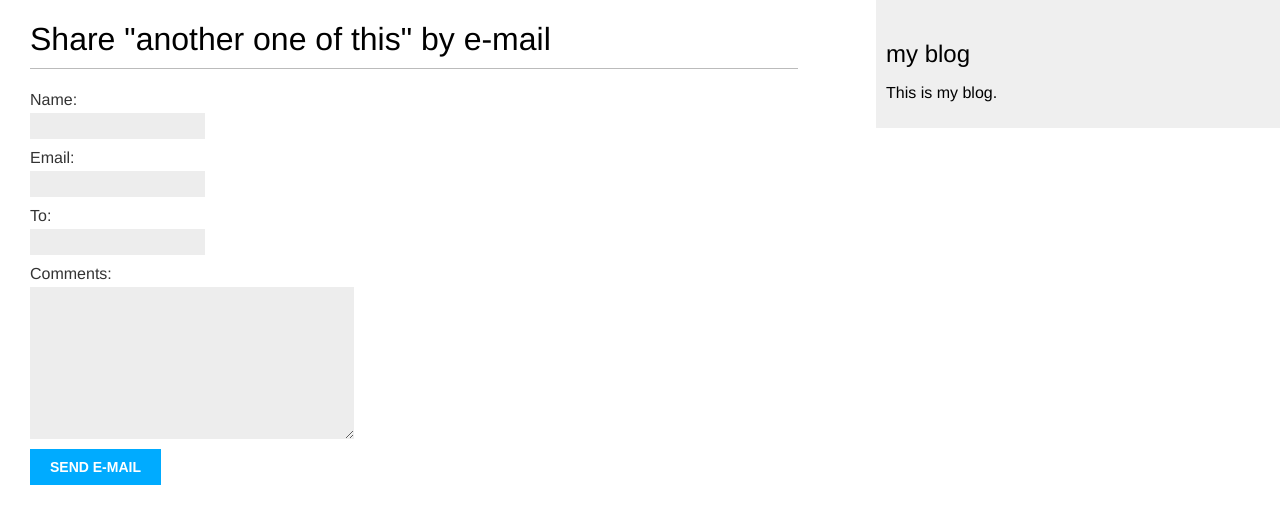
After one commit to DavidMares22/mysite-DBE, a Django app: page /blog/4/share/ in a window 1280 px wide. The commit adds this page. Shown: the top 524 px of the page. Run offline with Django 3.2, Linux system fonts and the light colour scheme; data comes from the database, SQL or seed files in the repository.

Commit message:
form to share url via email

```diff
--- /dev/null
+++ b/blog/forms.py
@@ -0,0 +1,7 @@
+from django import forms
+
+class EmailPostForm (forms.Form):
+  name = forms.CharField(max_length = 25)
+  email = forms.EmailField()
+  to = forms.EmailField()
+  comments = forms.CharField(required = False,widget=forms.Textarea)
--- /dev/null
+++ b/blog/templates/blog/post/share.html
@@ -0,0 +1,21 @@
+{% extends "blog/base.html" %}
+
+{% block title %} Share a post {%endblock%}
+
+{% block content %}
+
+{% if sent %}
+  <h1>E-mail successfully sent</h1>
+  <p>
+    "{{ post.title }}" was successfully sent to {{ form.cleaned_data.to }}
+  </p>
+{% else %}
+<h1>Share "{{post.title}}" by e-mail</h1>
+<form action="." method="post">
+  {{form.as_p}}
+  {% csrf_token %}
+  <input type="submit" value="Send e-mail">
+</form>
+
+  {% endif %}
+{% endblock %}
--- a/blog/urls.py
+++ b/blog/urls.py
@@ -8,4 +8,5 @@ urlpatterns = [
   # path('',views.post_list, name='post_list'),
   path('',views.PostListView.as_view(), name='post_list'),
   path('<int:year>/<int:month>/<int:day>/<slug:post>',views.post_detail,name='post_detail'),
+  path('<int:post_id>/share/',views.post_share,name='post_share'),
 ]
--- a/blog/views.py
+++ b/blog/views.py
@@ -2,6 +2,8 @@ from django.shortcuts import render, get_object_or_404
 from .models import Post
 from django.core.paginator import Paginator,EmptyPage,PageNotAnInteger
 from django.views.generic import ListView
+from .forms import EmailPostForm
+from django.core.mail import send_mail
 
 # def post_list(request):
 #   object_list = Post.published.all()
@@ -26,6 +28,30 @@ class PostListView(ListView):
   template_name = 'blog/post/list.html'
 
 
+def post_share (request, post_id):
+  # Retrive posts by id
+  post = get_object_or_404(Post, id=post_id, status='published')
+  sent = False
+
+  if request.method == 'POST':
+    #form was submitted
+    form = EmailPostForm(request.POST)
+    if form.is_valid():
+      # Form field passed validation
+      cd = form.cleaned_data
+      post_url = request.build_absolute_uri(post.get_absolute_url())
+      subject = '{} ({}) recommends you reading "{}"'.format(cd['name'],cd['email'],post.title)
+
+      message = 'Read "{}" at {}\n\n {}\'s comments {}'.format(post.title, post_url, cd['name'], cd['comments'])
+
+      send_mail(subject,message,'admin@myblog.com',[cd['to']])
+
+      sent = True
+
+  else:
+    form = EmailPostForm()
+
+  return render(request, 'blog/post/share.html', {'post':post,'form':form, 'sent':sent})
 
 
 
```
Also changed, not shown: blog/templates/blog/post/detail.html (+8 -0 lines), mysite/settings.py (+15 -0 lines).
